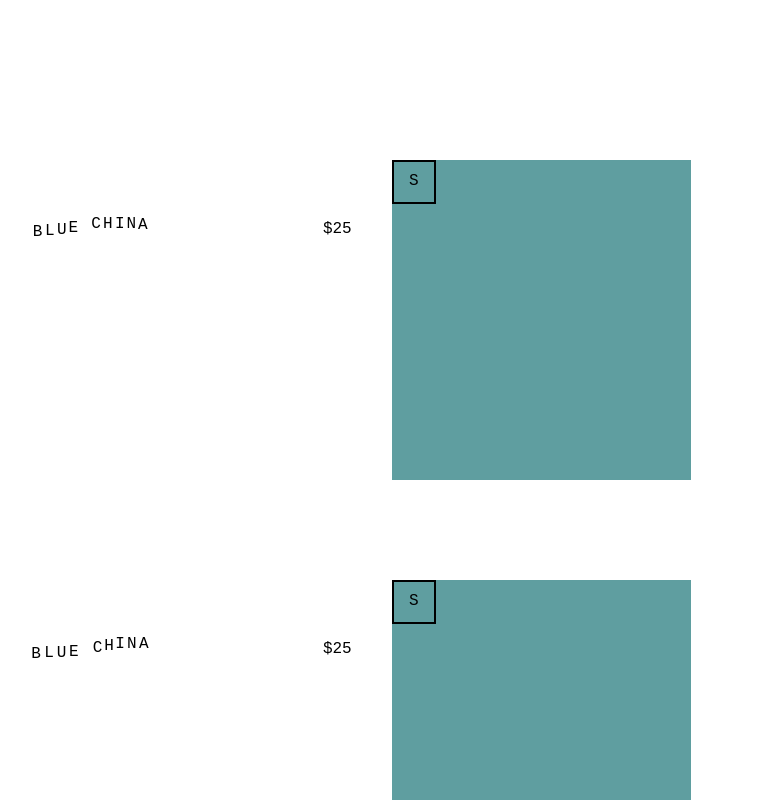
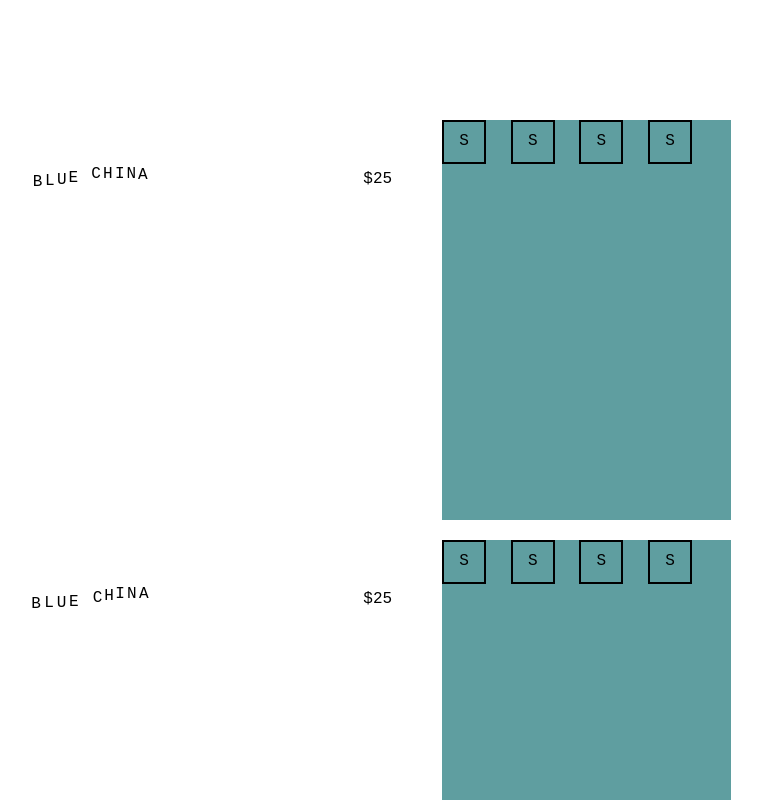
Before and after one commit to just-ma/nitsuj, a React (Create React App) app: page / in a window 1280 px wide. Shown: the part 700-1500 px from the top of the page, without its empty margins (259-1021 px from the left). Built offline with nearby package versions, Linux system fonts and the light colour scheme.

Commit message:
size button layout

```diff
--- a/src/components/gridItem/GridItem.jsx
+++ b/src/components/gridItem/GridItem.jsx
@@ -14,7 +14,12 @@ export default function GridItem() {
         <span className="price">$25</span>
       </div>
       <div className="listItem__right">
-        <SizeButton/>
+        <div className="listItem__sizes">
+          <SizeButton />
+          <SizeButton />
+          <SizeButton />
+          <SizeButton />
+        </div>
       </div>
     </div>
   );
--- a/src/components/gridItem/GridItem.scss
+++ b/src/components/gridItem/GridItem.scss
@@ -5,9 +5,10 @@
   margin: 20px;
 
   &__left {
+    width: 200px;
     position: relative;
-    flex: 15;
-    margin-top: 100px;
+    flex: 20;
+    margin-top: 50px;
 
     .price {
       position: absolute;
@@ -16,9 +17,15 @@
   }
 
   &__right {
-    flex: 14;
-    margin: 40px;
+    flex: 16;
+    margin-left: 50px;
     background-color: cadetblue;
+  }
+
+  &__sizes {
+    display: flex;
+    justify-content: space-between;
+    width: 250px;
   }
 }
 
@@ -28,4 +35,11 @@
   border: solid black 2px;
   line-height: 2.4;
   text-align: center;
+  transition: ease 0.3s;
+
+  &:hover {
+    background-color: black;
+    color: white;
+    cursor: pointer;
+  }
 }
```
